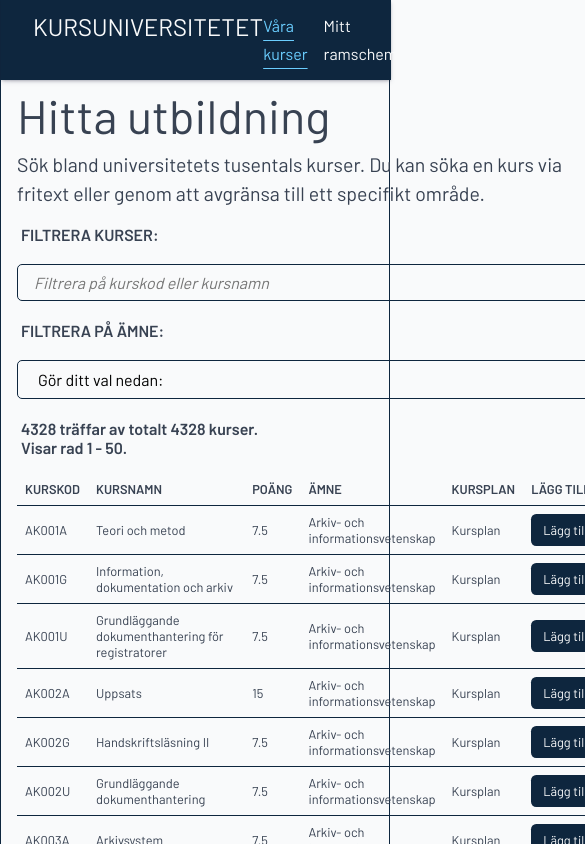
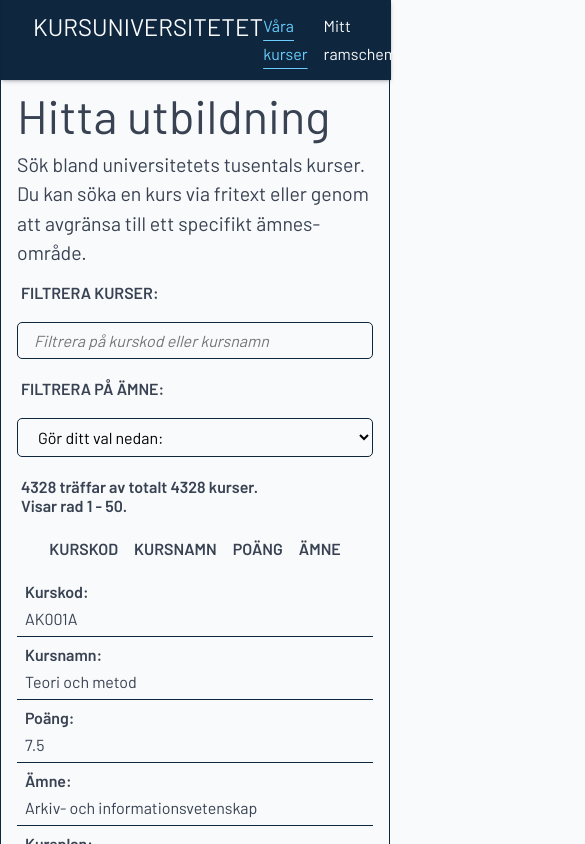
Before and after one commit to dalu2301/DT208G-Projekt, an Angular app: page /courses in a window 390 px wide. Shown: the top 844 px of the page, 585 px wide, since content can reach past the window. Built offline with nearby package versions, Linux system fonts and the light colour scheme.

Commit message:
Added sorting of current result (per code, name, points or subject)

```diff
--- a/src/app/components/courses/courses.component.css
+++ b/src/app/components/courses/courses.component.css
@@ -60,7 +60,7 @@ section {
 
         & th,
         & td {
-            font-size: clamp(0.8rem, 2vw, 1rem);
+            font-size: 1rem;
             padding-block: 0.5rem;
             padding-inline: 0.5rem;
             text-align: left;
@@ -68,7 +68,7 @@ section {
             border-bottom: 0.0625rem solid var(--app-courses-border-color);
         }
 
-        & tr:hover {
+        & tbody > tr:hover {
             background-color: var(--table-row-hover-color);
         }
     }
@@ -112,4 +112,59 @@ section {
 
     }
 
+    @media (max-width: 48rem) {
+
+        thead {
+            display: grid;
+            justify-content: center;
+
+            & tr > th {
+                border: 0;
+            }
+
+            & tr > th:nth-child(5),
+            & tr > th:nth-child(6) {
+                display: none;
+            }
+        }
+
+        td {
+            display: grid;
+            gap: 0.5rem;
+            grid-template-columns: 15ch auto;
+            padding-block: 0.5rem;
+            padding-inline: 1rem;
+        }
+
+        td:first-child {
+            padding-block-start: 1rem;
+        }
+
+        td:last-child {
+            padding-block-end: 1rem;
+        }
+
+        td::before {
+            content: attr(data-cell) ": ";
+            font-weight: 700;
+        }
+
+    }
+
+    @media (max-width: 26.25rem) {
+
+        td {
+            grid-template-columns: 1fr;
+        }
+    }
+
 }
+
+.pointer {
+    cursor: pointer;
+}
+
+.pointer:hover {
+    text-decoration-line: underline;
+    text-underline-offset: 0.25rem;
+}
--- a/src/app/components/courses/courses.component.html
+++ b/src/app/components/courses/courses.component.html
@@ -4,7 +4,8 @@
     <h2>Hitta utbildning</h2>
     <p>
         Sök bland universitetets tusentals kurser. Du kan
-        söka en kurs via fritext eller genom att avgränsa till ett specifikt område.
+        söka en kurs via fritext eller genom att avgränsa till
+        ett specifikt ämnes&shy;område.
     </p>
 
 </section>
@@ -34,12 +35,12 @@
     <table>
         <thead>
             <tr>
-                <th>Kurskod</th>
-                <th>Kursnamn</th>
-                <th>Poäng</th>
-                <th>Ämne</th>
+                <th><span (click)="sortCourses('code');" class="pointer">Kurskod</span></th>
+                <th><span (click)="sortCourses('name');" class="pointer">Kursnamn</span></th>
+                <th><span (click)="sortCourses('points');" class="pointer">Poäng</span></th>
+                <th><span (click)="sortCourses('subject');" class="pointer">Ämne</span></th>
                 <th>Kursplan</th>
-                <th>Lägg till</th>
+                <th>Schema</th>
             </tr>
         </thead>
         <tbody>
@@ -51,7 +52,7 @@
                 <td data-cell="Kursplan">
                     <a href="{{ course.syllabus }}" target="_blank">Kursplan</a>
                 </td>
-                <td data-cell="Lägg till">
+                <td data-cell="Schema">
                     <button type="button" (click)="addToCourseList(course.courseCode, $event)">Lägg till</button>
                 </td>
             </tr>
@@ -59,6 +60,6 @@
     </table>
     <div>{{ errorMessage }}</div>
     <div id="content">
-        <button type="button" (click)="expandSlice()">Läs in ytterligare 50 rader</button>
+        <button type="button" (click)="expandSlice()">Läs in ytterligare rader</button>
     </div>
 </section>
--- a/src/app/components/courses/courses.component.ts
+++ b/src/app/components/courses/courses.component.ts
@@ -34,8 +34,12 @@ export class CoursesComponent implements OnInit {
   numberOfCoursesCurrent: number = 0
   sliceStart: number = 0
   sliceEnd: number = 0
+  sortedCode: number = SortOrder.Ascending
+  sortedName: number = SortOrder.Ascending
+  sortedPoints: number = SortOrder.Ascending
+  sortedSubject: number = SortOrder.Ascending
 
-  disabledButton: boolean = false
+  // disabledButton: boolean = false
 
   constructor(
     private courseHandler: CourseHandlerService,
@@ -69,8 +73,8 @@ export class CoursesComponent implements OnInit {
         // Information om antalet hittade kurser utifrån filtrering
         this.numberOfCoursesTotal = courses.length
         this.numberOfCoursesCurrent = courses.length
-        // Sätter antalet initialt inlästa rader på
-        // sidan till 50 stycken.
+        // Sätter antalet inlästa rader på
+        // sidan till initialt 50 stycken.
         this.sliceEnd = 50
 
       },
@@ -104,13 +108,31 @@ export class CoursesComponent implements OnInit {
   }
 
   /**
-   * Läser in ytterligare 50 rader per klick
+   * Läser in ytterligare rader per klick, default 50
+   * Lösningen bygger på att "slica" listan innan den
+   * skrivt ut. Börjar med rad 1 till och med 50, lägger
+   * sedan på fler rader, det vill säga "slicar" ut en
+   * större protion av listan, exempelvis rad 1 till och
+   * med 100 etcetera. Försöker dock anpassa antalet
+   * rader efter hur många som är kvar att läsa in,
+   * baserat på filtrering.
    */
   expandSlice(): void {
 
-    // TODO: Gör denna baserad på återstående antal, och inte 50 alltid...
     if (this.sliceEnd < this.numberOfCoursesCurrent) {
-      this.sliceEnd += 50
+
+      let difference: number = this.numberOfCoursesCurrent - this.sliceEnd
+
+      if (difference > 50) {
+
+        this.sliceEnd += 50
+
+      } else {
+
+        this.sliceEnd += difference
+
+      }
+
     }
 
   }
@@ -134,8 +156,9 @@ export class CoursesComponent implements OnInit {
     let filterInput: string = this.filterFormGroup.value.filterInput
     let filterSelect: string = this.filterFormGroup.value.filterSelect
 
-    // Nollställer, det vill säga sätter till 50, sidinläsningen.
-    this.sliceEnd = 50
+    // Nollställer radinläsningen innan en ny uträckning görs,
+    // baserad på filtreringen nedan.
+    this.sliceEnd = 0
 
     if (filterSelect.length === 0) {
 
@@ -203,12 +226,100 @@ export class CoursesComponent implements OnInit {
 
     }
 
+    // Nu finns det uppdaterade siffror vad gäller filtrering,
+    // så ett nytt anrop av funktionen för radinläsning görs.
+    this.expandSlice()
+
+  }
+
+  /**
+   * Avgränsningen för sorteringen är att den sorterar
+   * BEFINTLIGT resultat, det vill säga efter en eventuell
+   * filtrering, alltså det som för närvarande finns i
+   * variabeln coursesFiltered.
+   */
+  sortCourses(column: string): void {
+
+    switch (column) {
+      case 'code':
+
+        if (this.sortedCode === SortOrder.Ascending) {
+
+          this.coursesFiltered.sort((a, b) => (a.courseCode.toLowerCase() < b.courseCode.toLowerCase() ? -1 : 1))
+
+          this.sortedCode = SortOrder.Descending
+
+        } else {
+
+          this.coursesFiltered.sort((a, b) => (a.courseCode.toLowerCase() < b.courseCode.toLowerCase() ? 1 : -1))
+
+          this.sortedCode = SortOrder.Ascending
+
+        }
+
+        break
+      case 'name':
+
+        if (this.sortedName === SortOrder.Ascending) {
+
+          this.coursesFiltered.sort((a, b) => (a.courseName.toLowerCase() < b.courseName.toLowerCase() ? -1 : 1))
+
+          this.sortedName = SortOrder.Descending
+
+        } else {
+
+          this.coursesFiltered.sort((a, b) => (a.courseName.toLowerCase() < b.courseName.toLowerCase() ? 1 : -1))
+
+          this.sortedName = SortOrder.Ascending
+
+        }
+
+        break
+      case 'points':
+
+        if (this.sortedPoints === SortOrder.Ascending) {
+
+          this.coursesFiltered.sort((a, b) => (a.points > b.points ? -1 : 1))
+
+          this.sortedPoints = SortOrder.Descending
+
+        } else {
+
+          this.coursesFiltered.sort((a, b) => (a.points > b.points ? 1 : -1))
+
+          this.sortedPoints = SortOrder.Ascending
+
+        }
+
+        break
+      case 'subject':
+
+        if (this.sortedSubject === SortOrder.Ascending) {
+
+          this.coursesFiltered.sort((a, b) => (a.subject.toLowerCase() < b.subject.toLowerCase() ? -1 : 1))
+
+          this.sortedSubject = SortOrder.Descending
+
+        } else {
+
+          this.coursesFiltered.sort((a, b) => (a.subject.toLowerCase() < b.subject.toLowerCase() ? 1 : -1))
+
+          this.sortedSubject = SortOrder.Ascending
+
+        }
+
+        break
+      default:
+        // Felaktigt val, ignorera...
+        break
+    }
+
   }
 
   /**
  * Plockar ut unika ämnesområden för Select-elementet.
  * Prestandamässigt är det nog inte bästa alternativet
- * att använda Map, men med en så pass lite datamångd
+ * att använda Map, men med en så pass liten datamångd
  * som i detta fall, så fyller det sin funktion väl.
  */
   uniqueSubjects(array: Course[]): string[] {
```
